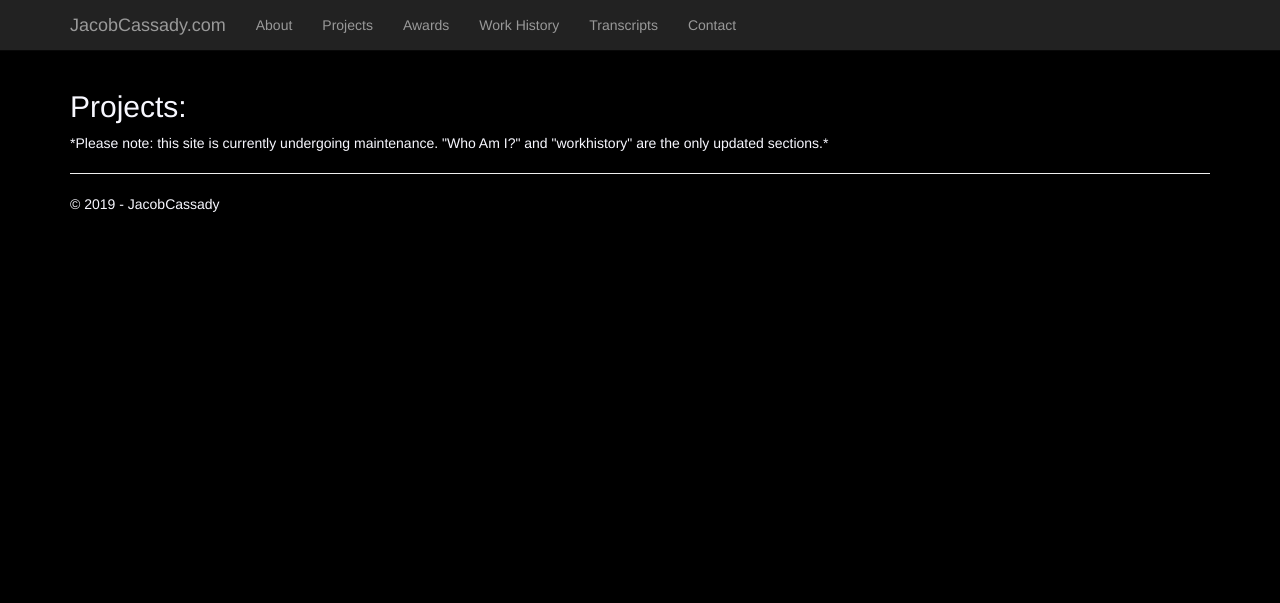
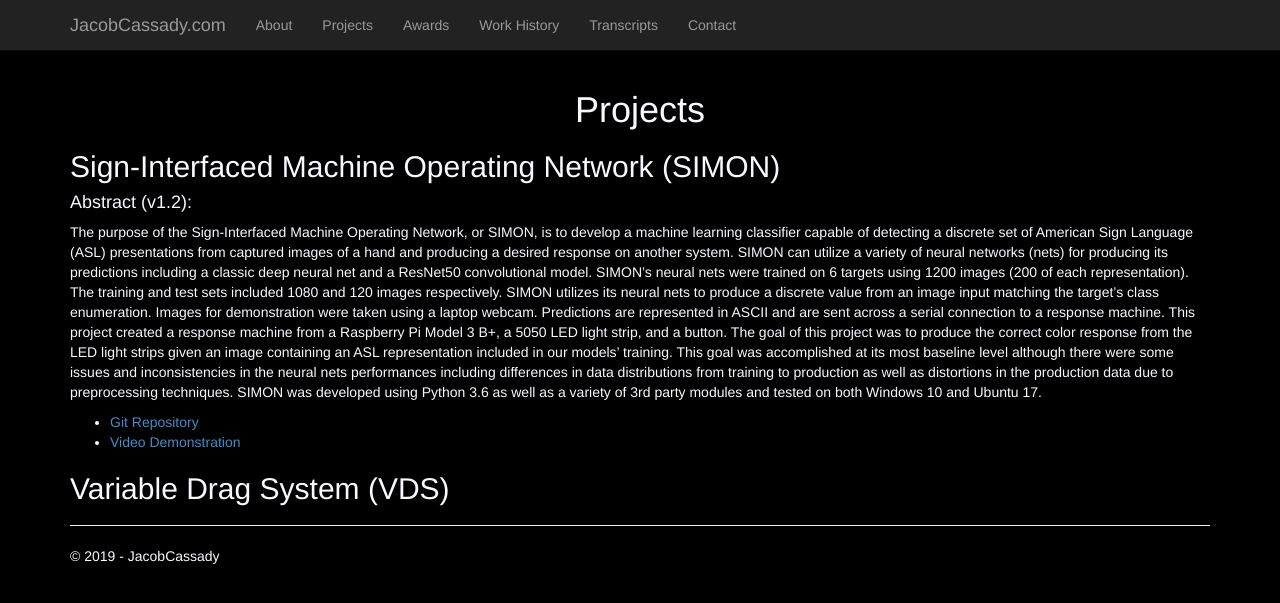
Before and after one commit to jtcass01/JacobCassadyDotCom, a Flask app: page /projects in a window 1280 px wide. Shown: the top 603 px of the page. Run offline with Flask 2, Linux system fonts and the light colour scheme; parts of the project's set-up code (start-up, migrations or seed data) failed here and were passed over; some libraries are stand-ins or nearby versions.

Commit message:
Updated projects page. Need to update VDS section.

```diff
--- a/website/website/templates/projects.html
+++ b/website/website/templates/projects.html
@@ -2,10 +2,39 @@
 
 {% block content %}
 
-<h2>{{ title }}:</h2>
+<center><h1>{{ title }}</h1></center>
 
-<div id="title" class="container-fluid">
-    <p>*Please note: this site is currently undergoing maintenance.  "Who Am I?" and "workhistory" are the only updated sections.*</p>
+<div class="project">
+    <h2>Sign-Interfaced Machine Operating Network (SIMON)</h2>
+
+    <h4>Abstract (v1.2):</h4>
+    <p>
+        The purpose of the Sign-Interfaced Machine Operating Network, or SIMON, is to develop a machine learning classifier capable of detecting a discrete set of American Sign Language (ASL) presentations from captured images of a hand and producing a desired response on another system.
+        SIMON can utilize a variety of neural networks (nets) for producing its predictions including a classic deep neural net and a ResNet50 convolutional model.
+        SIMON’s neural nets were trained on 6 targets using 1200 images (200 of each representation).
+        The training and test sets included 1080 and 120 images respectively.
+        SIMON utilizes its neural nets to produce a discrete value from an image input matching the target’s class enumeration.
+        Images for demonstration were taken using a laptop webcam.
+        Predictions are represented in ASCII and are sent across a serial connection to a response machine.
+        This project created a response machine from a Raspberry Pi Model 3 B+, a 5050 LED light strip, and a button.
+        The goal of this project was to produce the correct color response from the LED light strips given an image containing an ASL representation included in our models’ training.
+        This goal was accomplished at its most baseline level although there were some issues and inconsistencies in the neural nets performances including differences in data distributions from training to production as well as distortions in the production data due to preprocessing techniques.
+        SIMON was developed using Python 3.6 as well as a variety of 3rd party modules and tested on both Windows 10 and Ubuntu 17.
+    </p>
+
+    <ul>
+        <li>
+            <a href="https://github.com/jtcass01/SIMON">Git Repository</a>
+        </li>
+        <li>
+            <a href="https://www.youtube.com/watch?v=DxSEFz9Di6I">Video Demonstration</a>
+        </li>
+    </ul>
+</div>
+
+<div class="project">
+    <h2>Variable Drag System (VDS)</h2>
+
 </div>
 
 {% endblock %}
```
